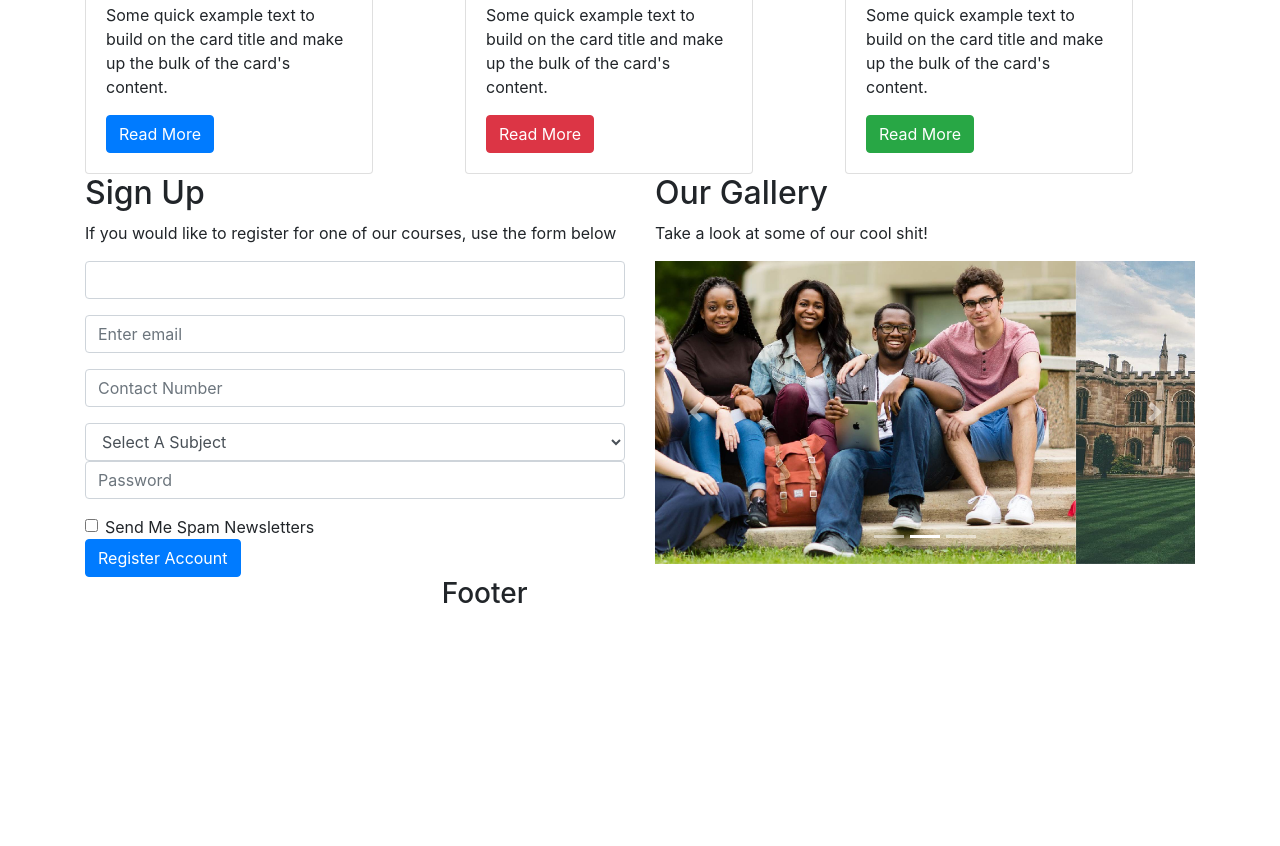
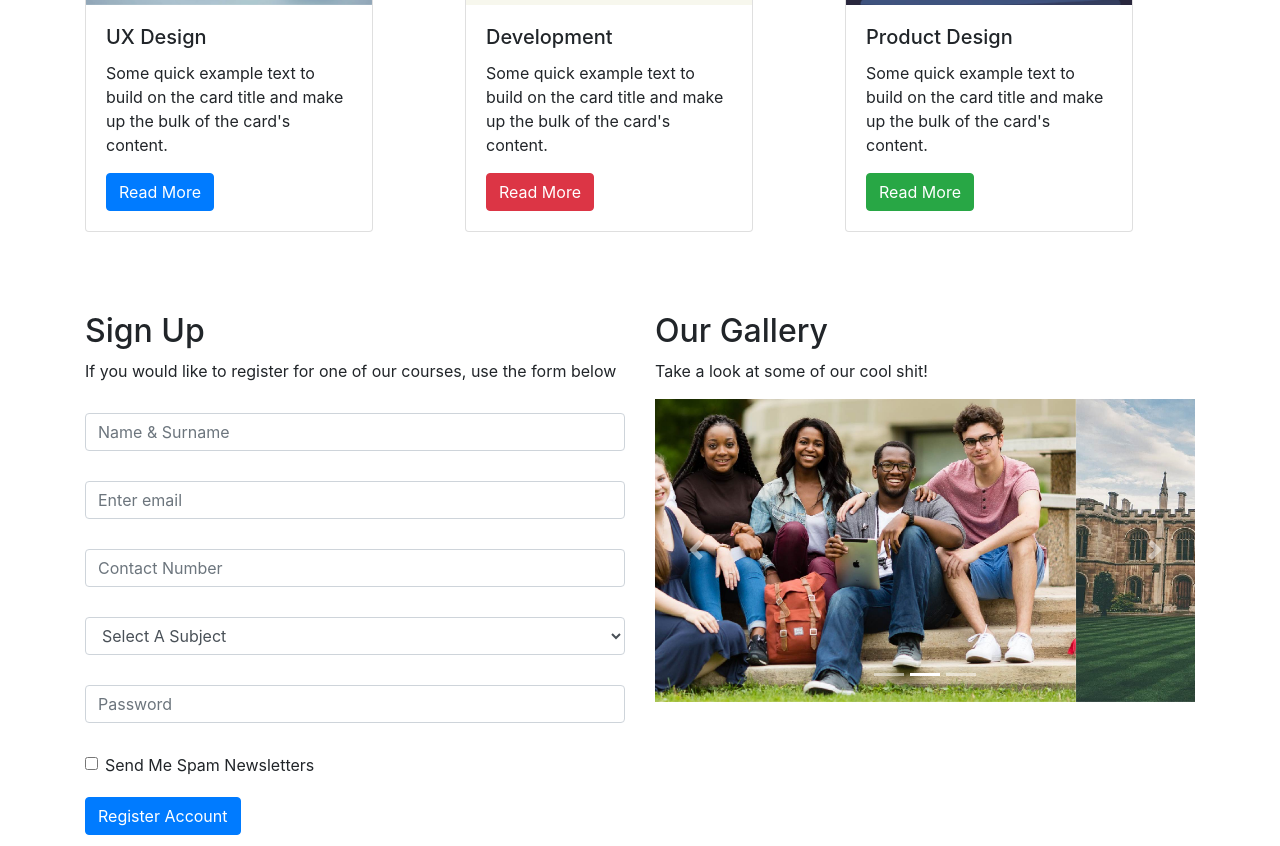
Before and after one commit to Mwape-Kurete/231115-MwapeKurete-FormalAssessment_One, a plain HTML site: page index.html in a window 1280 px wide. Shown: the part 714-1560 px from the top of the page. Before the commit the page ends 1332 px from the top, so only its background shows below. Drawn offline with nearby package versions, Linux system fonts and the light colour scheme.

Commit message:
adding styling
styled homepage to match Brief

```diff
--- /dev/null
+++ b/css/main.css
@@ -0,0 +1,26 @@
+
+.form-gal{
+    margin-top: 80px;
+}
+
+.form-control{
+    margin-top: 30px;
+    margin-bottom: 30px;
+}
+
+.registerBtn{
+    margin-top: 20px;
+}
+
+.footerBanner{
+    margin-top: 80px;
+    width: 100%;
+    height: 100px;
+    background-color: rgb(40, 40, 40);
+    color: white;
+}
+
+.footerText{
+    margin-top: 30px;
+    text-align: center;
+}
--- a/index.html
+++ b/index.html
@@ -21,6 +21,10 @@
     <script src="https://cdn.jsdelivr.net/npm/bootstrap@4.0.0/dist/js/bootstrap.min.js"
         integrity="sha384-JZR6Spejh4U02d8jOt6vLEHfe/JQGiRRSQQxSfFWpi1MquVdAyjUar5+76PVCmYl"
         crossorigin="anonymous"></script>
+
+        <!--Internal Files-->
+        <link rel="stylesheet" href="/css/main.css">
+        <script src="/js/index.js"></script>
 
     <title>CloseDoor - Home</title>
 </head>
@@ -80,8 +84,9 @@
         </p>
     </div>
 
-    <!--Cards-->
+    <!--Cards and Form-->
     <div class="container">
+        <!--cards-->
         <div class="row">
             <div class="col-4">
                 <div class="card" style="width: 18rem;">
@@ -119,14 +124,14 @@
         </div>
 
         <!--Form-->
-        <div class="row">
+        <div class="row form-gal">
             <div class="col-6">
                 <h2>Sign Up</h2>
                 <p>If you would like to register for one of our courses, use the form below</p>
                 <form>
                     <!--Text Fields-->
                     <div class="form-group">
-                        <input type="text" class="form-control" id="fName_sName"mplaceholder="Name & Surname">
+                        <input type="text" class="form-control" id="fName_sName"placeholder="Name & Surname">
                     </div>
                     <div class="form-group">
                         <input type="email" class="form-control" id="txtEmail" aria-describedby="emailHelp"
@@ -155,7 +160,7 @@
                     </div>
 
                     <!--submit button-->
-                    <button type="submit" class="btn btn-primary">Register Account</button>
+                    <button type="submit" class="btn btn-primary registerBtn">Register Account</button>
 
                 </form>
             </div>
@@ -195,7 +200,7 @@
     </div>
 
     <!--Footer-->
-    <footer>
+    <footer class="footerBanner">
         <div class="container-fluid">
             <div class="row">
                 <div class="col-4"></div>
```
Also changed, not shown: js/index.js (added).
